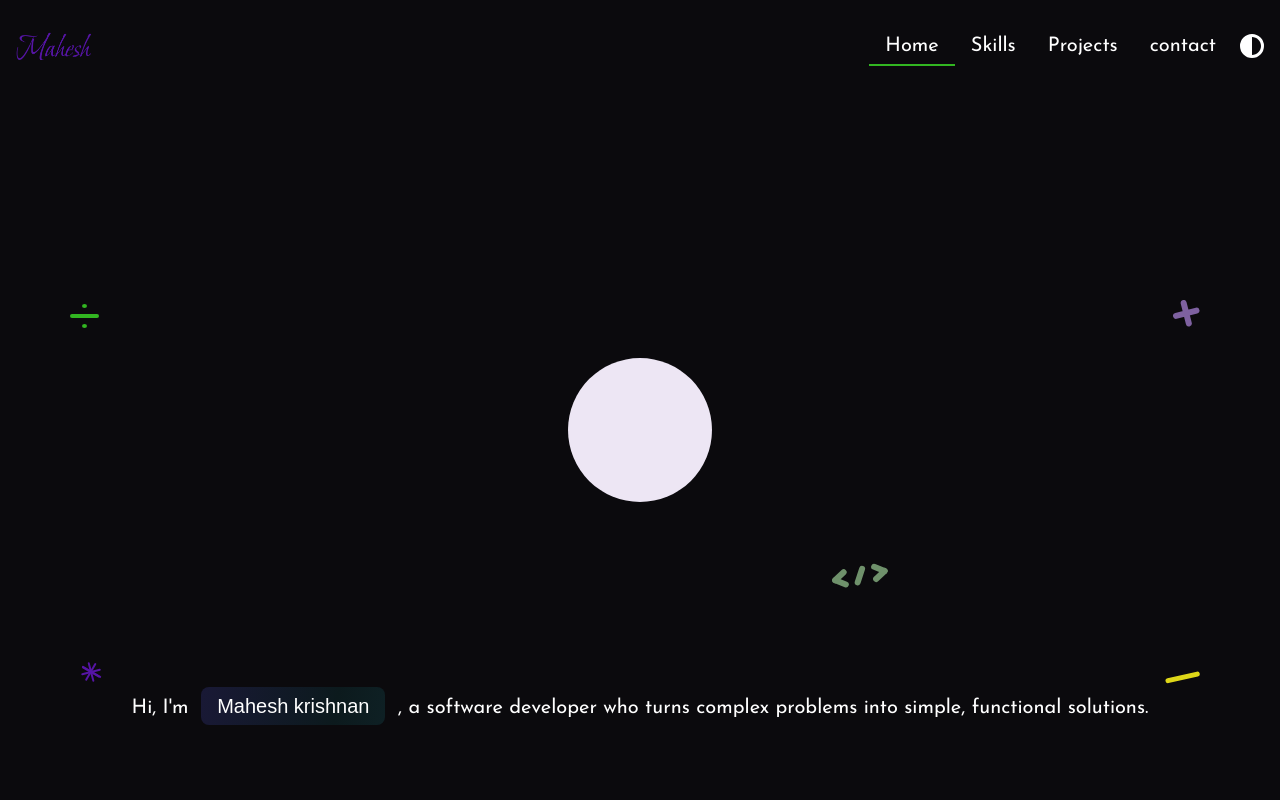
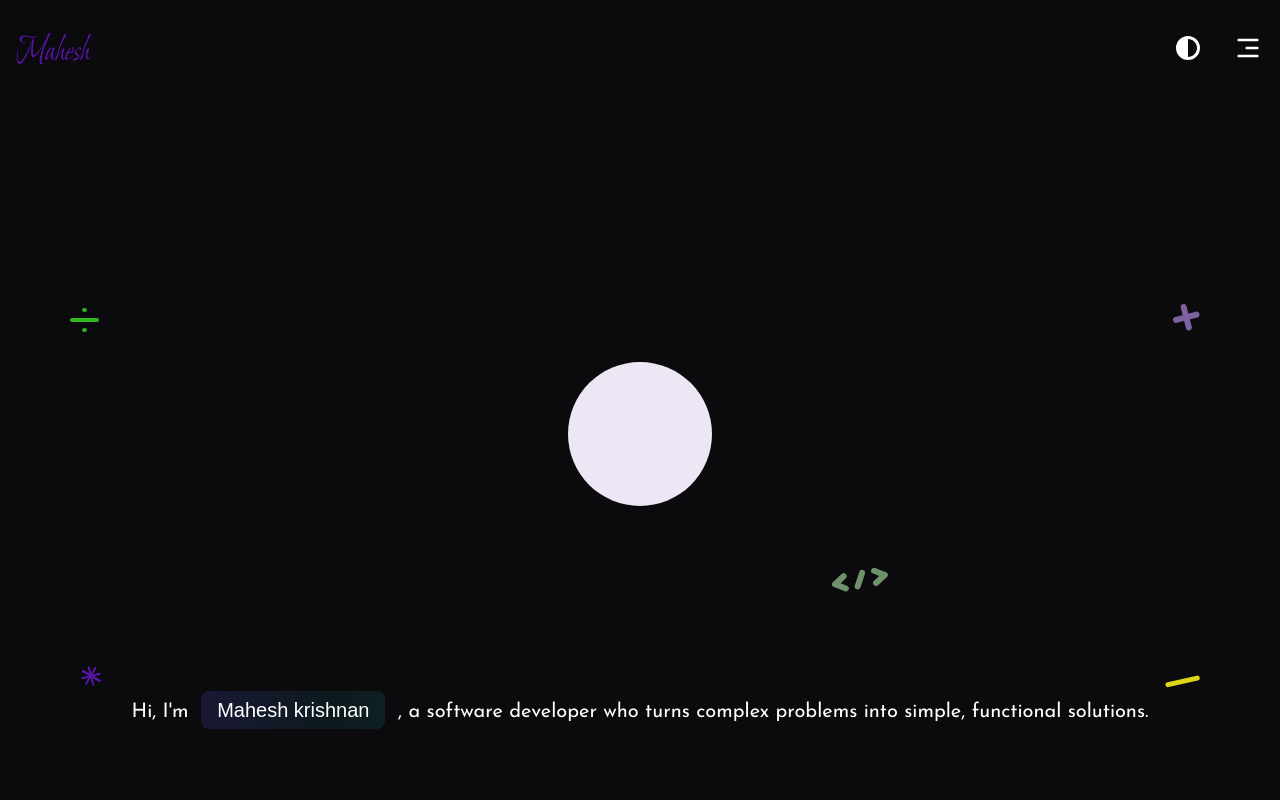
Before and after one commit to MaheshGitH/portfolio, a Next.js app: page / in a window 1280 px wide. Shown: the top 800 px of the page. Built offline with nearby package versions, Linux system fonts and the light colour scheme; a web font is replaced by a local one.

Commit message:
feat: Add animation to Nav component

```diff
--- a/app/components/Nav.tsx
+++ b/app/components/Nav.tsx
@@ -1,82 +1,66 @@
-import Link from "next/link";
-import { useEffect, useRef, useState } from "react";
+import { motion } from "framer-motion";
 
-const Nav = () => {
-  const menuItems = [
-    { name: "Home", href: "/" },
-    { name: "Skills", href: "/skills" },
-    { name: "Projects", href: "/projects" },
-    { name: "contact", href: "/contact" },
-  ];
-  const liRef = useRef<HTMLLIElement>(null);
-  const [selectedPage, setSelectedPage] = useState<string>("Home");
-
-  const [underlineStyle, setUnderlineStyle] = useState({
-    width: 0,
-    left: 0,
-    top: 100,
-  });
-
-  useEffect(() => {
-    if (liRef.current) {
-      setUnderlineStyle({
-        width: 0,
-        left: liRef.current.getBoundingClientRect().left,
-        top: liRef.current.getBoundingClientRect().top + 40,
-      });
-    }
-  }, []);
-
-  const handleMouseEnter = (e: React.MouseEvent<HTMLAnchorElement>) => {
-    const target = e.currentTarget.getBoundingClientRect();
-    setUnderlineStyle({
-      width: target.width,
-      left: target.left,
-      top: target.top + 36,
-    });
+interface Props {
+  navState: boolean;
+  setNavState: () => void;
+}
+const Nav = ({ navState, setNavState }: Props) => {
+  const handleScrollIntoView = (id: string) => {
+    document.getElementById(id).scrollIntoView({ behavior: "smooth" });
+    setNavState();
   };
-
-  const handleClick = (e: React.MouseEvent<HTMLAnchorElement>) => {
-    setSelectedPage(e.currentTarget.textContent);
-  };
-
   return (
-    <>
-      <ul className="flex max-md:absolute -bottom-10 right-1/2 max-md:translate-x-1/2">
-        {menuItems.map((item, index) => (
-          <li ref={index === 0 ? liRef : null} key={index}>
-            <Link
-              href={item.href}
-              className={`px-4 py-2 border-b-2  ${
-                selectedPage === item.name
-                  ? " border-secondary "
-                  : " border-none "
-              }`}
-              onMouseEnter={handleMouseEnter}
-              onMouseLeave={() =>
-                setUnderlineStyle({
-                  width: 0,
-                  left: underlineStyle.left,
-                  top: underlineStyle.top,
-                })
-              }
-              onClick={handleClick}
-            >
-              {item.name}
-            </Link>
-          </li>
-        ))}
-      </ul>
-
-      <div
-        className={`fixed bottom-0 h-[2px] rounded-full bg-secondary/40 transition-all duration-300`}
-        style={{
-          width: `${underlineStyle.width}px`,
-          left: `${underlineStyle.left}px`,
-          top: `${underlineStyle.top}px`,
-        }}
-      />
-    </>
+    <motion.ul
+      animate={{ opacity: navState ? 1 : 0, scale: navState ? 1 : 0.95 }}
+      initial={{ opacity: 0, scale: 0.95 }}
+      transition={{
+        duration: 0.3,
+      }}
+      style={{ pointerEvents: navState ? "auto" : "none" }}
+      className="flex flex-col gap-8 absolute top-8 right-5 text-nowrap bg-white/5 border border-secondary backdrop-blur-sm rounded-lg py-4 px-8 z-10"
+    >
+      <li
+        className={`${navState ? "text-white " : "text-white/5 "} duration-200`}
+      >
+        <button onClick={() => handleScrollIntoView("topsection")}>Home</button>
+      </li>
+      <li
+        className={`${
+          navState ? " mt-0 text-white " : " -mt-14 text-white/5 "
+        } duration-200`}
+      >
+        <button onClick={() => handleScrollIntoView("aboutme")}>
+          About me
+        </button>
+      </li>
+      <li
+        className={`${
+          navState ? " mt-0 text-white " : " -mt-14 text-white/5 "
+        } duration-200`}
+      >
+        <button onClick={() => handleScrollIntoView("skillsection")}>
+          Skills
+        </button>
+      </li>
+      <li
+        className={`${
+          navState ? " mt-0 text-white " : " -mt-14 text-white/5 "
+        } duration-200`}
+      >
+        <button onClick={() => handleScrollIntoView("projectsection")}>
+          Projects
+        </button>
+      </li>
+      <li
+        className={`${
+          navState ? " mt-0 text-white " : " -mt-14 text-white/5 "
+        } duration-200`}
+      >
+        <button onClick={() => handleScrollIntoView("contactsection")}>
+          Contact
+        </button>
+      </li>
+    </motion.ul>
   );
 };
 
--- a/app/components/TopSection.tsx
+++ b/app/components/TopSection.tsx
@@ -1,22 +1,63 @@
 "use client";
 
-import React from "react";
+import React, { useState, useRef, useEffect } from "react";
 import Image from "next/image";
 import Nav from "./Nav";
 import { FaCircleHalfStroke } from "react-icons/fa6";
+import { CgMenuRightAlt } from "react-icons/cg";
 
 const TopSection = () => {
-  const handleClick = () => {
+  const [navState, setNavState] = useState(false);
+  const navRef = useRef<HTMLDivElement>(null);
+
+  const handleDarkToggle = () => {
     document.body.classList.toggle("dark");
   };
+
+  const toggleNavState = () => {
+    setNavState((prev) => !prev);
+  };
+
+  const handleClickOutside = (e: MouseEvent) => {
+    if (navRef.current && !navRef.current.contains(e.target as Node)) {
+      setNavState(false);
+    }
+  };
+
+  useEffect(() => {
+    if (navState) {
+      document.addEventListener("mousedown", handleClickOutside);
+    } else {
+      document.removeEventListener("mousedown", handleClickOutside);
+    }
+
+    return () => {
+      document.removeEventListener("mousedown", handleClickOutside);
+    };
+  }, [navState]);
+
   return (
-    <header className="font-josefin-sans text-xl flex justify-between pt-8 pb-4 relative">
+    <header
+      id="topsection"
+      className="font-josefin-sans text-xl flex justify-between pt-8 pb-4 relative"
+    >
       <Image src="/logo.png" alt="Logo" priority width={75} height={37} />
-      <div className="flex gap-2 justify-between items-center">
-        <Nav />
-        <button onClick={handleClick}>
+      <div className="flex gap-8 justify-between items-center relative">
+        <button onClick={handleDarkToggle}>
           <FaCircleHalfStroke className="size-6 dark:fill-white" />
         </button>
+
+        <div ref={navRef} className="relative h-8">
+          <button
+            onClick={() => {
+              toggleNavState();
+            }}
+          >
+            <CgMenuRightAlt className="size-8 dark:fill-white" />
+          </button>
+
+          <Nav setNavState={() => toggleNavState()} navState={navState} />
+        </div>
       </div>
       <div className="fixed dark:bg-dark bg-light inset-0 -z-10 duration-200" />
     </header>
--- a/app/components/aboutsection/AboutMeSection.tsx
+++ b/app/components/aboutsection/AboutMeSection.tsx
@@ -4,7 +4,7 @@ import Title from "../Title";
 
 const AboutMeSection = () => {
   return (
-    <div className="flex flex-col gap-8">
+    <div id="aboutme" className="flex flex-col gap-8">
       <Title>About me</Title>
       <Picture />
       <p>
--- a/app/components/contactsection/ContactSection.tsx
+++ b/app/components/contactsection/ContactSection.tsx
@@ -6,7 +6,7 @@ import Title from "../Title";
 
 const ContactSection = () => {
   return (
-    <div className="flex flex-col gap-8">
+    <div id="contactsection" className="flex flex-col gap-8">
       <span className="mb-8">
         <Title>Contact</Title>
       </span>
--- a/app/components/projectsection/ProjectSection.tsx
+++ b/app/components/projectsection/ProjectSection.tsx
@@ -5,7 +5,7 @@ import Title from "../Title";
 
 const ProjectSection = () => {
   return (
-    <div className="flex flex-col gap-52">
+    <div id="projectsection" className="flex flex-col gap-52">
       <span className="-mb-28">
         <Title>Projects</Title>
       </span>
--- a/app/components/skillssection/SkillSection.tsx
+++ b/app/components/skillssection/SkillSection.tsx
@@ -7,7 +7,7 @@ import AuthAndUtils from "./AuthAndUtils";
 
 const SkillSection = () => {
   return (
-    <div className="flex flex-col gap-16">
+    <div id="skillsection" className="flex flex-col gap-16">
       <Title>Tools I'm Familiar With</Title>
       <Frontend />
       <Backend />
```
